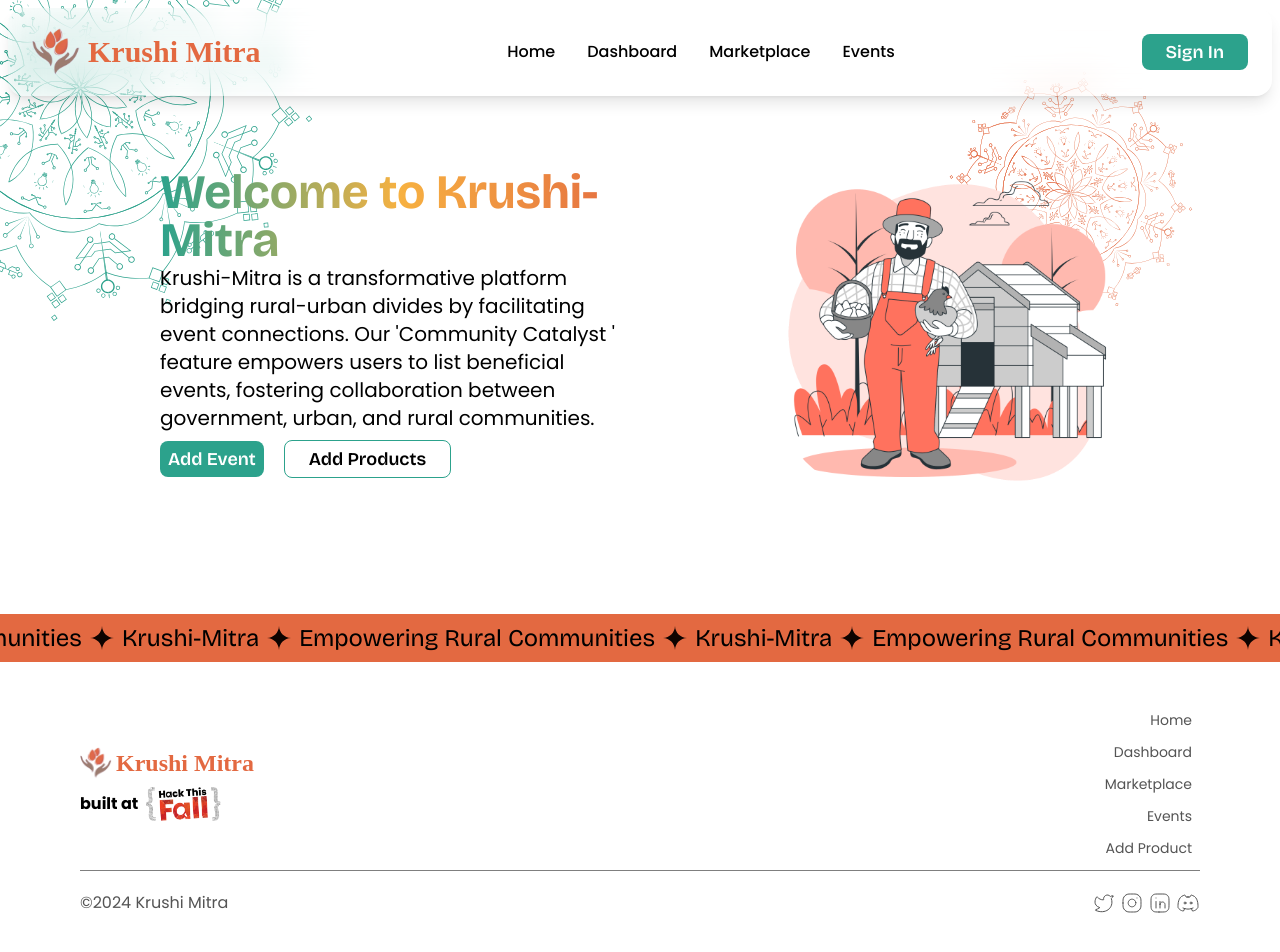
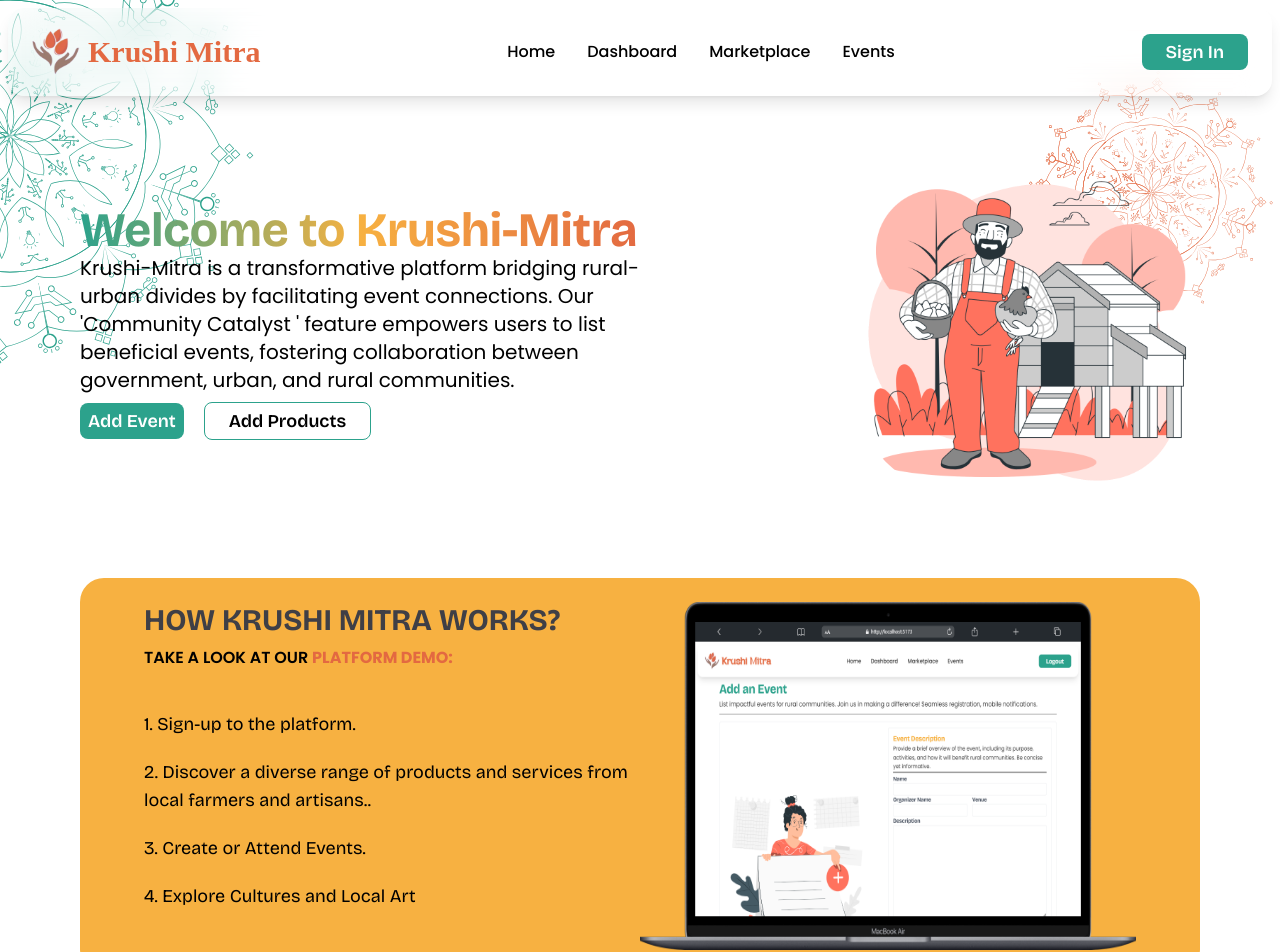
Before and after one commit to zkBOYss/Krushi-Mitra, a React (Vite) app in the folder frontend/: page / in a window 1280 px wide. Shown: the top 952 px of the page. Before the commit the page ends 931 px from the top, so only its background shows below. Built offline with nearby package versions, Linux system fonts and the light colour scheme; no server answers; a web font is replaced by a local one.

Commit message:
Frontend: Home UI fixes

```diff
--- /dev/null
+++ b/frontend/src/components/HowWorks.jsx
@@ -0,0 +1,34 @@
+
+import home_illustration2 from "../assets/home_illustration2.png";
+
+const HowWorks = () => {
+    return (
+        <div className="flex max-sm:flex-col py-6 container  my-20 px-16 mx-auto bg-lightyellow rounded-3xl max-sm:px-4 max-sm:my-10">
+            <div className="w-1/2 max-sm:w-full">
+                <div className="flex flex-col max-sm:flex max-sm:items-center">
+                    <h1 className="text-3xl text-zinc-700 font-bold font-grotesk max-sm:text-xl">
+                        HOW KRUSHI MITRA WORKS?
+                    </h1>
+                    <h3 className="mt-2 max-sm:text-base font-semibold font-poppins">
+                        TAKE A LOOK AT OUR{" "}
+                        <span className="font-bold  text-lightred">
+                            PLATFORM DEMO:
+                        </span>
+                    </h3>
+                </div>
+                <ol className="flex flex-col gap-5 my-10 text-lg font-grotesk">
+                    <li>1. Sign-up to the platform.</li>
+                    <li>
+                        2. Discover a diverse range of products and services from local
+                        farmers and artisans..
+                    </li>
+                    <li>3. Create or Attend Events.</li>
+                    <li>4. Explore Cultures and Local Art</li>
+                </ol>
+            </div>
+            <img src={home_illustration2} alt="home_illustration2" className="w-1/2 max-sm:w-full" />
+        </div>
+    );
+};
+
+export default HowWorks;
--- a/frontend/src/pages/Home.jsx
+++ b/frontend/src/pages/Home.jsx
@@ -3,6 +3,8 @@ import chakra2 from "../assets/chakra-2.svg";
 import chakra3 from "../assets/chakra-3.svg";
 import { useEffect, useState } from "react";
 import { Link } from "react-router-dom";
+import HowWorks from "../components/HowWorks";
+
 
 function Home() {
   const [rotation, setRotation] = useState(0);
@@ -15,9 +17,9 @@ function Home() {
   }, []);
   return (
     <div className="flex flex-col">
-      <div className="flex items-center mx-20 justify-between mt-10 max-sm:mx-5 max-sm:flex-col max-sm:gap-10">
+      <div className="flex items-center justify-between mt-10  max-sm:flex-col max-sm:gap-10">
         <div className="flex-col w-1/2 max-sm:w-full relative">
-          <h1 className="text-5xl font-bold max-sm:text-3xl bg-clip-text text-transparent bg-gradient-to-r from-lightgreen via-lightyellow to-lightred font-grotesk">
+          <h1 className="text-5xl font-bold max-sm:text-2xl bg-clip-text text-transparent bg-gradient-to-r from-lightgreen via-lightyellow to-lightred font-grotesk">
             Welcome to Krushi-Mitra
           </h1>
           <div className="flex flex-col gap-2">
@@ -70,7 +72,7 @@ function Home() {
           />
         </div>
       </div>
-
+      <HowWorks />
     </div>
   );
 }
```
Also changed, not shown: frontend/src/assets/home_illustration2.png (added).
